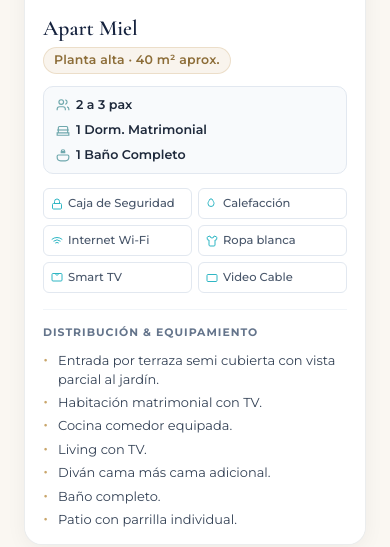
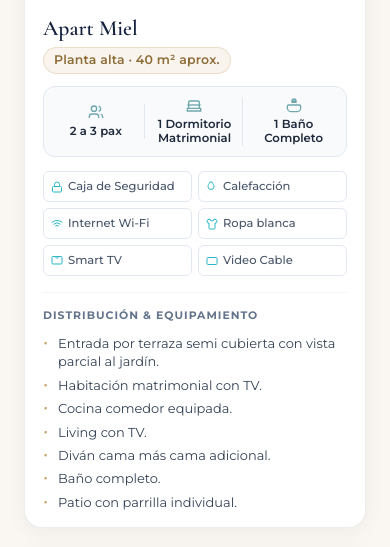
Before and after one commit to gonzaloestebansosa-spec/nereidas, a PHP site: page / in a window 390 px wide. Shown: the part 2534-3081 px from the top of the page. Run offline with PHP 8.4, Linux system fonts and the light colour scheme; some libraries are stand-ins or nearby versions; grey boxes are pictures that could not be loaded.

Commit message:
fix(desktop): reajuste responsive simetrico de barra de especificaciones en fichas de apartamentos

```diff
--- a/css/modern.css
+++ b/css/modern.css
@@ -3886,34 +3886,54 @@ ul, ol {
   letter-spacing: 0.2px;
 }
 
-/* Barra de Especificaciones Clave (Pax, Dormitorio, Baño) */
+/* ==========================================================================
+   BARRA DE ESPECIFICACIONES CLAVE (PAX, DORMITORIO, BAÑO)
+   Diseño Symmetrical Micro-Grid Responsive (Se adapta al 100% del área asignada)
+   ========================================================================== */
 .apt-specs-bar {
-  display: flex;
-  align-items: center;
-  justify-content: space-between;
-  background: #F8FAFC;
-  border: 1px solid #E2E8F0;
-  border-radius: 10px;
-  padding: 8px 12px;
-  margin-bottom: 14px;
-  gap: 6px;
-}
-.apt-spec-item {
-  display: inline-flex;
-  align-items: center;
-  gap: 6px;
-  font-size: 0.79rem;
-  font-weight: 600;
-  color: #1E293B;
-  white-space: nowrap;
-}
-.apt-spec-item svg {
-  stroke: #6FA8AD;
-  flex-shrink: 0;
-}
-.apt-spec-divider {
-  color: #CBD5E1;
-  font-weight: bold;
+  display: grid !important;
+  grid-template-columns: repeat(3, 1fr) !important;
+  align-items: center !important;
+  background: #F8FAFC !important;
+  border: 1px solid #E2E8F0 !important;
+  border-radius: 12px !important;
+  padding: 10px 4px !important;
+  margin-bottom: 14px !important;
+  gap: 2px !important;
+  width: 100% !important;
+  box-sizing: border-box !important;
+}
+
+.apt-specs-bar .apt-spec-divider {
+  display: none !important;
+}
+
+.apt-specs-bar .apt-spec-item {
+  display: flex !important;
+  flex-direction: column !important;
+  align-items: center !important;
+  justify-content: center !important;
+  text-align: center !important;
+  gap: 4px !important;
+  font-size: 0.73rem !important;
+  font-weight: 600 !important;
+  color: #1E293B !important;
+  line-height: 1.25 !important;
+  padding: 0 4px !important;
+  white-space: normal !important;
+  min-width: 0 !important;
+  box-sizing: border-box !important;
+}
+
+.apt-specs-bar .apt-spec-item:not(:last-child) {
+  border-right: 1px solid #E2E8F0 !important;
+}
+
+.apt-specs-bar .apt-spec-item svg {
+  stroke: #6FA8AD !important;
+  width: 16px !important;
+  height: 16px !important;
+  flex-shrink: 0 !important;
 }
 
 /* Servicios Incluidos (Pills Minimalistas) */
@@ -4014,11 +4034,7 @@ ul, ol {
 }
 
 @media (max-width: 576px) {
-  .apt-specs-bar {
-    flex-direction: column;
-    align-items: flex-start;
-    gap: 4px;
-  }
+
   .apt-spec-divider {
     display: none;
   }
--- a/index.html
+++ b/index.html
@@ -807,7 +807,7 @@
                   <span class="apt-spec-divider">·</span>
                   <span class="apt-spec-item">
                     <svg viewBox="0 0 24 24" width="14" height="14" fill="none" stroke="currentColor" stroke-width="2"><path d="M2 17h20v4H2z"/><path d="M4 17V8a2 2 0 0 1 2-2h12a2 2 0 0 1 2 2v9"/><line x1="2" y1="12" x2="22" y2="12"/></svg>
-                    <span>1 Dorm. Matrimonial</span>
+                    <span>1 Dormitorio Matrimonial</span>
                   </span>
                   <span class="apt-spec-divider">·</span>
                   <span class="apt-spec-item">
@@ -874,7 +874,7 @@
                   <span class="apt-spec-divider">·</span>
                   <span class="apt-spec-item">
                     <svg viewBox="0 0 24 24" width="14" height="14" fill="none" stroke="currentColor" stroke-width="2"><path d="M2 17h20v4H2z"/><path d="M4 17V8a2 2 0 0 1 2-2h12a2 2 0 0 1 2 2v9"/><line x1="2" y1="12" x2="22" y2="12"/></svg>
-                    <span>1 Dorm. Matrimonial</span>
+                    <span>1 Dormitorio Matrimonial</span>
                   </span>
                   <span class="apt-spec-divider">·</span>
                   <span class="apt-spec-item">
@@ -939,7 +939,7 @@
                   <span class="apt-spec-divider">·</span>
                   <span class="apt-spec-item">
                     <svg viewBox="0 0 24 24" width="14" height="14" fill="none" stroke="currentColor" stroke-width="2"><path d="M2 17h20v4H2z"/><path d="M4 17V8a2 2 0 0 1 2-2h12a2 2 0 0 1 2 2v9"/><line x1="2" y1="12" x2="22" y2="12"/></svg>
-                    <span>1 Dorm. Matrimonial</span>
+                    <span>1 Dormitorio Matrimonial</span>
                   </span>
                   <span class="apt-spec-divider">·</span>
                   <span class="apt-spec-item">
@@ -1006,12 +1006,12 @@
                   <span class="apt-spec-divider">·</span>
                   <span class="apt-spec-item">
                     <svg viewBox="0 0 24 24" width="14" height="14" fill="none" stroke="currentColor" stroke-width="2"><path d="M2 17h20v4H2z"/><path d="M4 17V8a2 2 0 0 1 2-2h12a2 2 0 0 1 2 2v9"/><line x1="2" y1="12" x2="22" y2="12"/></svg>
-                    <span>1 Matrimonial + 1 Indiv.</span>
+                    <span>2 Dormitorios</span>
                   </span>
                   <span class="apt-spec-divider">·</span>
                   <span class="apt-spec-item">
                     <svg viewBox="0 0 24 24" width="14" height="14" fill="none" stroke="currentColor" stroke-width="2"><path d="M9 6h6m-6 0a3 3 0 0 1 6 0v2H9V6zm-5 6h16a2 2 0 0 1 2 2v2a6 6 0 0 1-6 6H8a6 6 0 0 1-6-6v-2a2 2 0 0 1 2-2z"/></svg>
-                    <span>1 Baño Completo + 1 Toilette</span>
+                    <span>1 Baño + Toilette</span>
                   </span>
                 </div>
 
@@ -1085,12 +1085,12 @@
                   <span class="apt-spec-divider">·</span>
                   <span class="apt-spec-item">
                     <svg viewBox="0 0 24 24" width="14" height="14" fill="none" stroke="currentColor" stroke-width="2"><path d="M2 17h20v4H2z"/><path d="M4 17V8a2 2 0 0 1 2-2h12a2 2 0 0 1 2 2v9"/><line x1="2" y1="12" x2="22" y2="12"/></svg>
-                    <span>1 Matrimonial + 1 Indiv.</span>
+                    <span>2 Dormitorios</span>
                   </span>
                   <span class="apt-spec-divider">·</span>
                   <span class="apt-spec-item">
                     <svg viewBox="0 0 24 24" width="14" height="14" fill="none" stroke="currentColor" stroke-width="2"><path d="M9 6h6m-6 0a3 3 0 0 1 6 0v2H9V6zm-5 6h16a2 2 0 0 1 2 2v2a6 6 0 0 1-6 6H8a6 6 0 0 1-6-6v-2a2 2 0 0 1 2-2z"/></svg>
-                    <span>1 Baño Completo + 1 Toilette</span>
+                    <span>1 Baño + Toilette</span>
                   </span>
                 </div>
 
```
Also changed, not shown: Apart Nereidas — Mar de las Pampas _ Bosque, Mar y Relax_files/modern.css (+48 -32 lines), nereidas-demo.html (+7 -7 lines), nereidas-demo_files/modern.css (+48 -32 lines).
